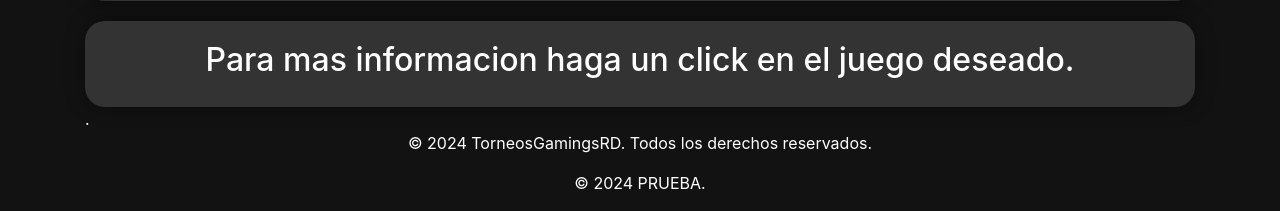
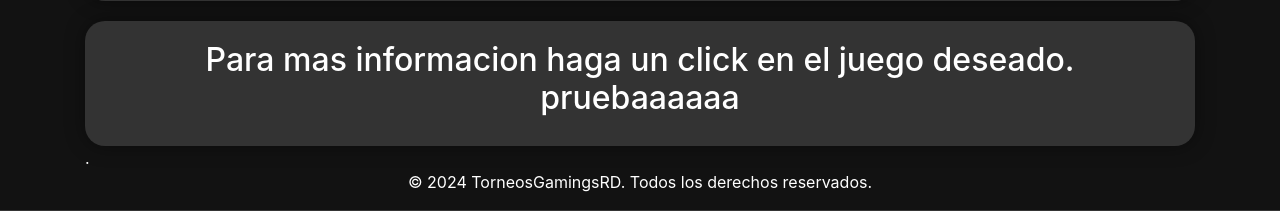
Before and after one commit to RuddyUNI/TorneoVideoJuegos, a Django app: template torneo/templates/torneo.html in a window 1280 px wide. Shown: the part 1076-1287 px from the top of the page. Run offline with Django 5.2, Linux system fonts and the light colour scheme; the template is opened without the code that fills it, so the values that code supplies are empty; some libraries are stand-ins or nearby versions.

Commit message:
pruebaaaa

```diff
--- a/torneo/templates/torneo.html
+++ b/torneo/templates/torneo.html
@@ -118,17 +118,13 @@
       </div>
     </div>
     <div class="section text-center fade-in">
-      <h2>Para mas informacion haga un click en el juego deseado.</h2>
+      <h2>Para mas informacion haga un click en el juego deseado. pruebaaaaaa</h2>
     </div>
     <p1>.<p1>
   </div>
   <footer class="text-center">
     <p>© 2024 TorneosGamingsRD. Todos los derechos reservados.</p>
   </footer>
-</div>
-<footer class="text-center">
-  <p>© 2024 PRUEBA.</p>
-</footer>
 
   <script>
     function toggleContent(sectionId) {
```
